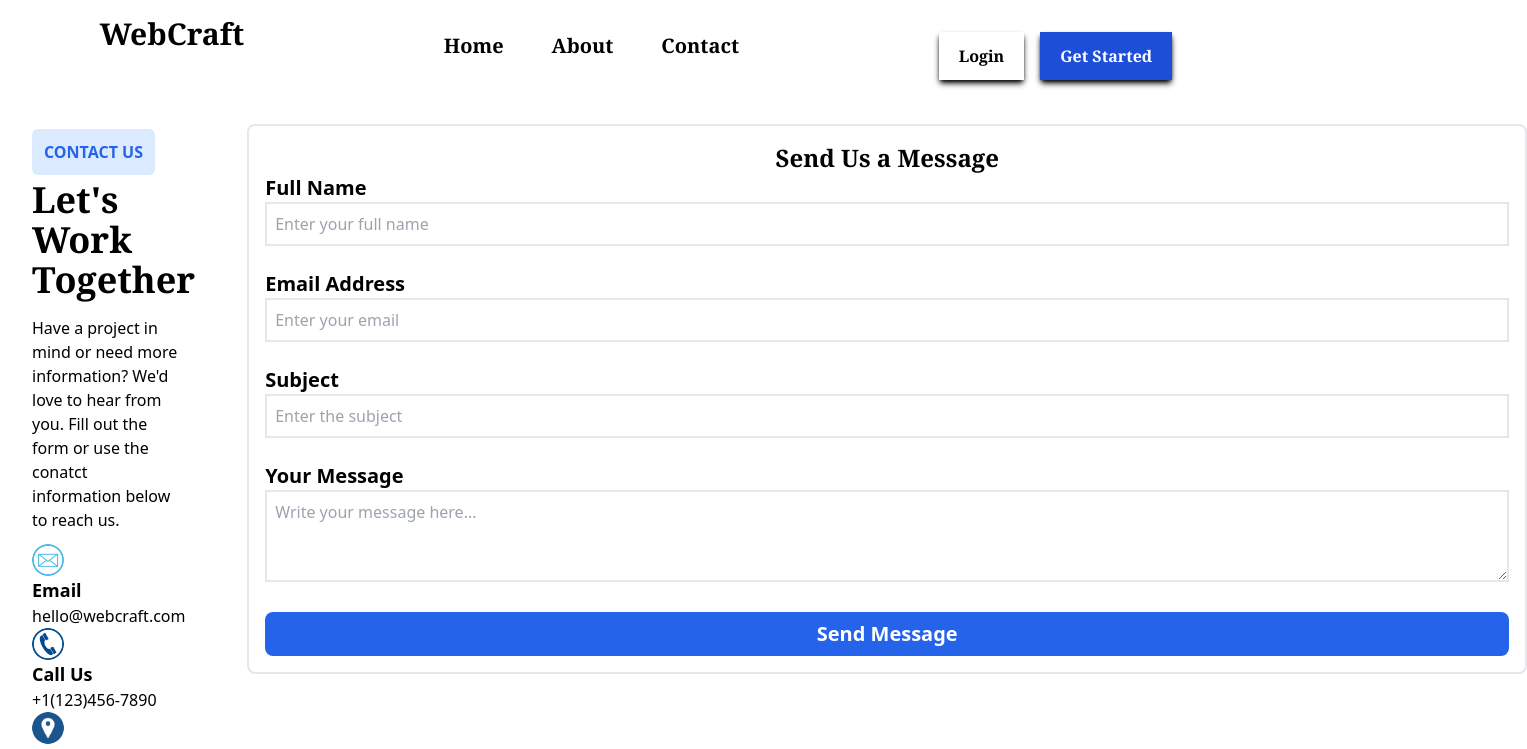
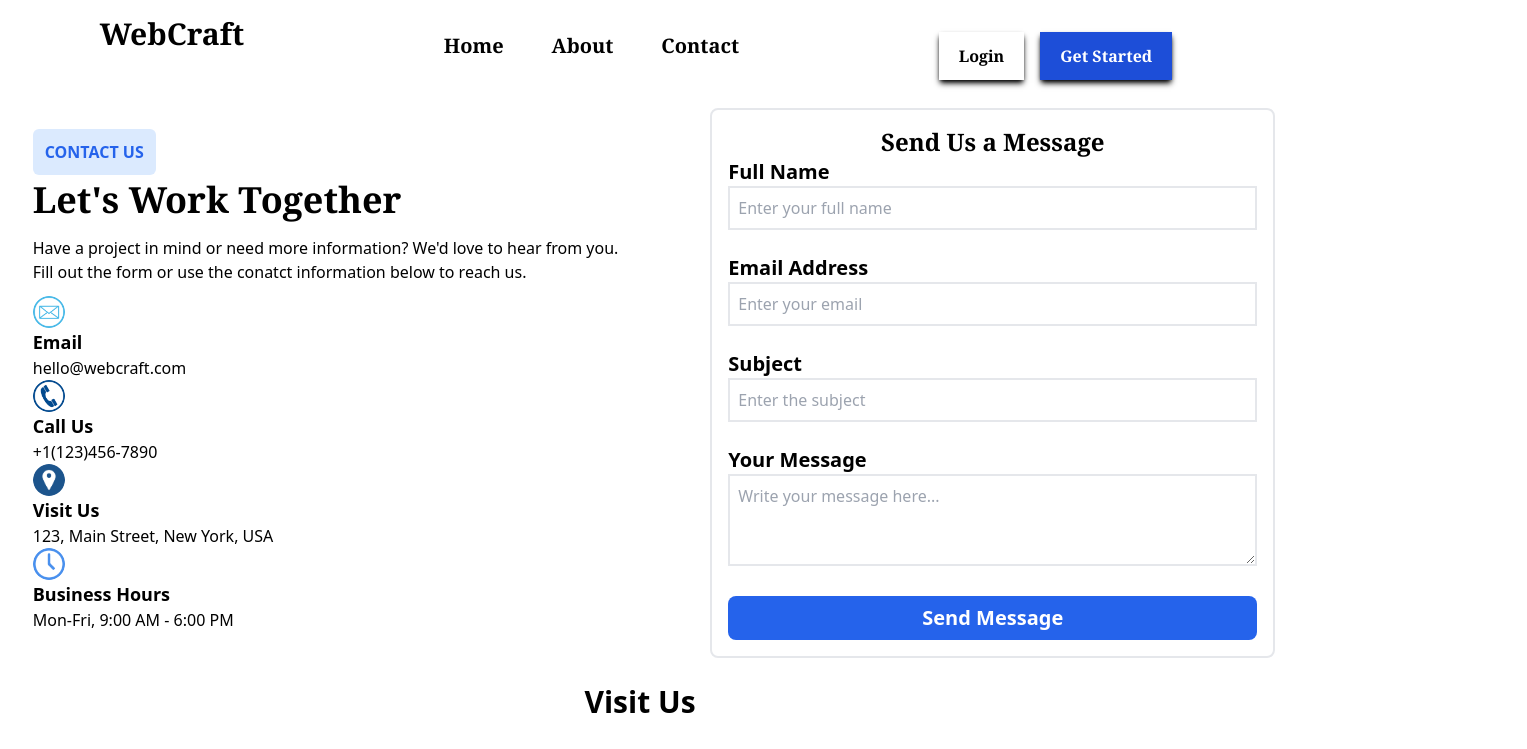
Before and after one commit to sakshimaurya7/landing-page, a React (Vite) app: page /contact in a window 1280 px wide. Shown: the top 749 px of the page, 1527 px wide, since content can reach past the window. Built offline with nearby package versions, Linux system fonts and the light colour scheme.

Commit message:
Add Form

```diff
--- a/src/pages/Contact.jsx
+++ b/src/pages/Contact.jsx
@@ -42,8 +42,8 @@ function Contact(){
 
             </div>
 
-            <div className=" my-4 mx-5 sm:min-w-full">
-            <div className="w-full border-gray-450 border-2 rounded-lg p-4 my-auto sm:min-w-full md:w-full lg:w-full">
+            <div className="mx-5">
+            <div className="w-full m-4 border-gray-450 border-2 rounded-lg p-4 my-auto sm:my-auto sm:min-w-full md:w-full lg:w-full">
                 <form>
                     <h2 className="font-bold text-2xl font-serif text-center">Send Us a Message</h2>
                     <label for="name" className="my-4 font-semibold text-xl">Full Name</label><br />
```
